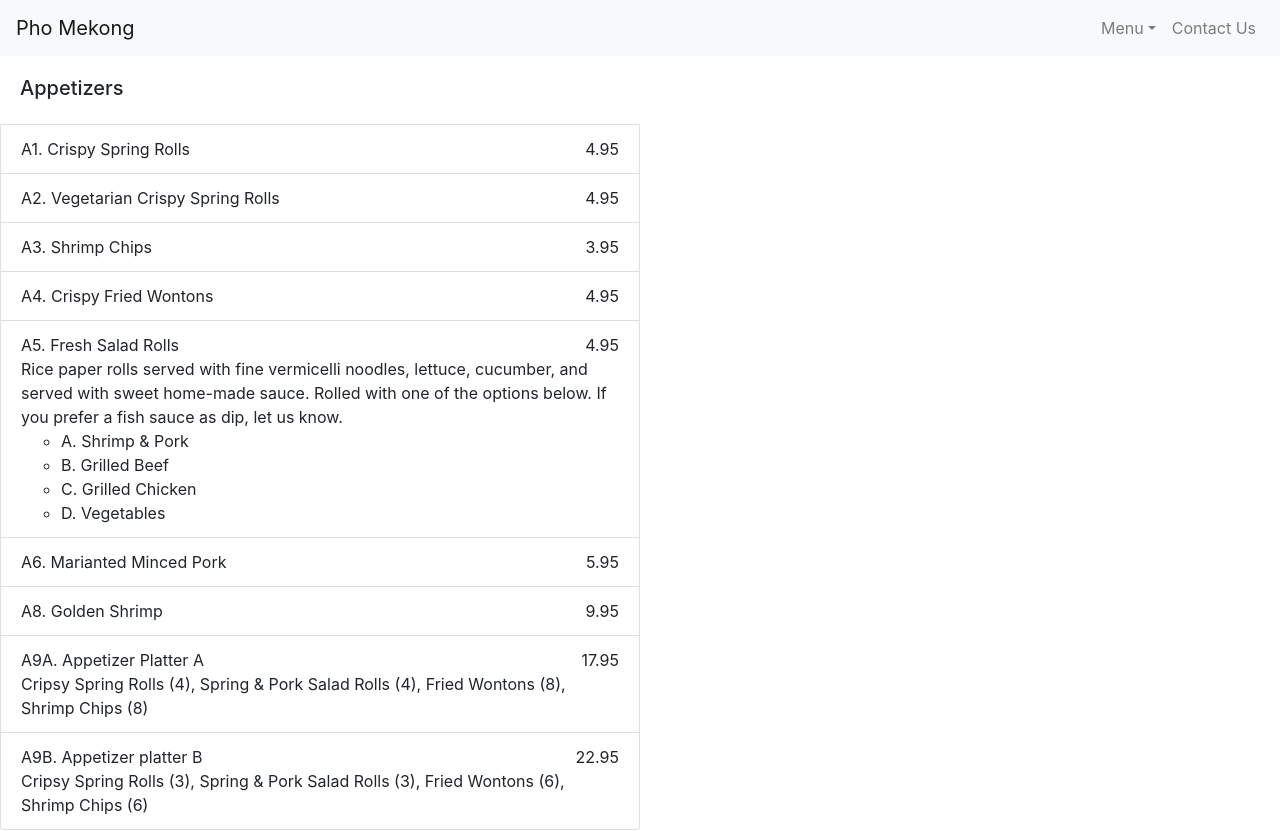
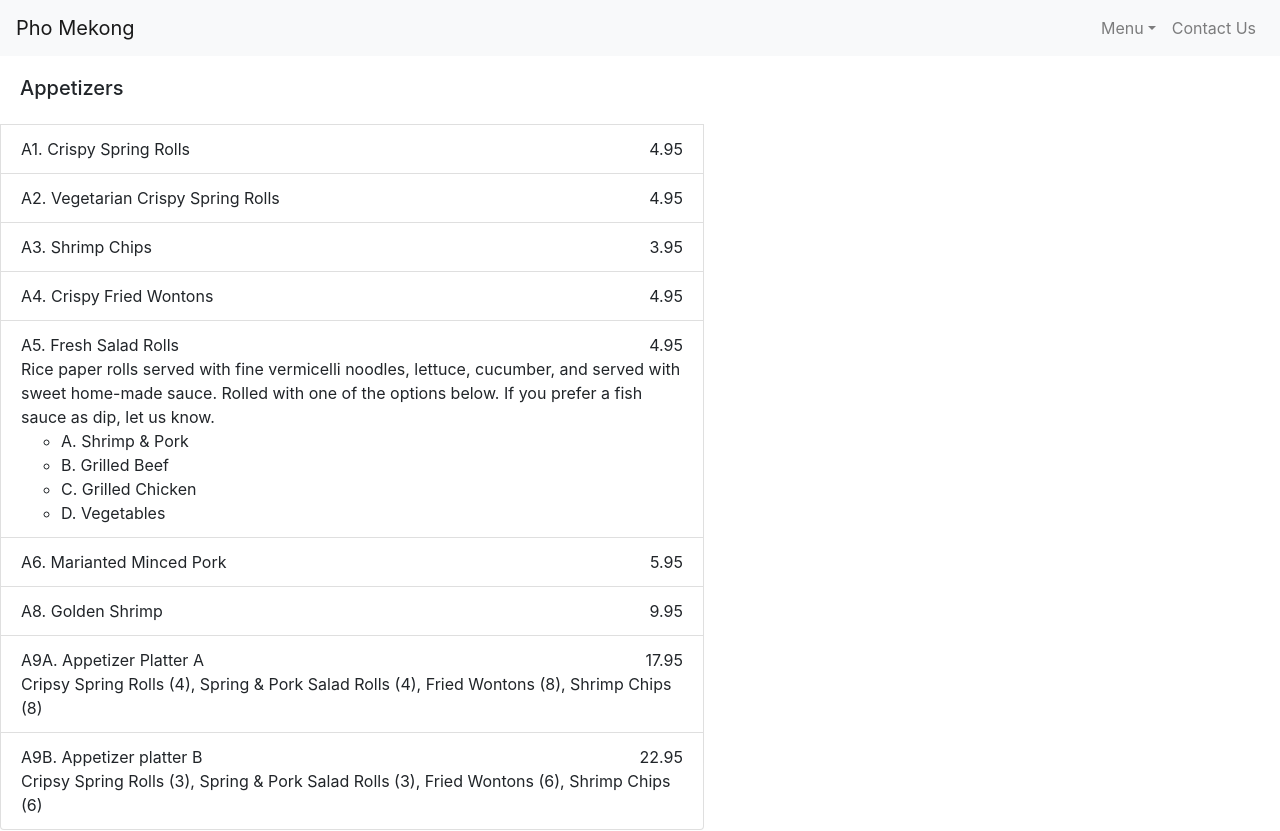
Before and after one commit to haphamo/pho-mekong, a React (Create React App) app: page / in a window 1280 px wide. Shown: the top 831 px of the page. Built offline with nearby package versions, Linux system fonts and the light colour scheme.

Commit message:
moved the width styling from MenuSection to a section enclosing allMenuItems in App.js

```diff
--- a/src/App.js
+++ b/src/App.js
@@ -17,7 +17,9 @@ function App() {
 		<div className="App">
 			<Nav />
 			{/* <Landing /> */}
-			{allMenuItems}
+      <section className="all-menu-items" style={{width: '55%'}}>
+			  {allMenuItems}
+      </section>
 		</div>
 	);
 }
--- a/src/MenuSection/MenuSection.js
+++ b/src/MenuSection/MenuSection.js
@@ -14,7 +14,7 @@ const MenuSection = (props) => {
   });
 
   return(
-    <ListGroup style={{width: '50%'}}>
+    <ListGroup>
       <h5 style={{padding: '1em 1em 0em 1em'}}>{header}</h5>
       <p style={{padding: '0em 1em 0em 1em'}}>{desc}</p>
         {allCategoryItems}
```
